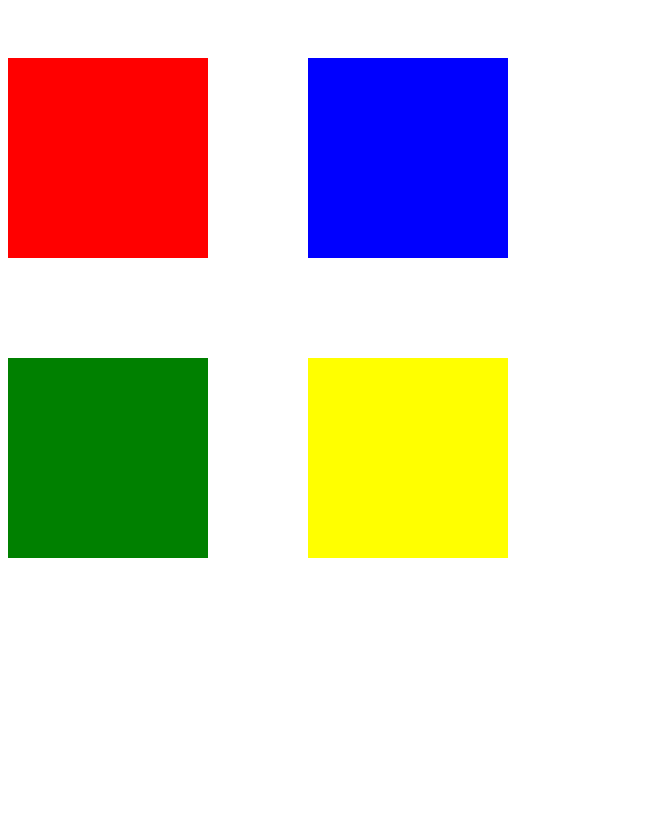
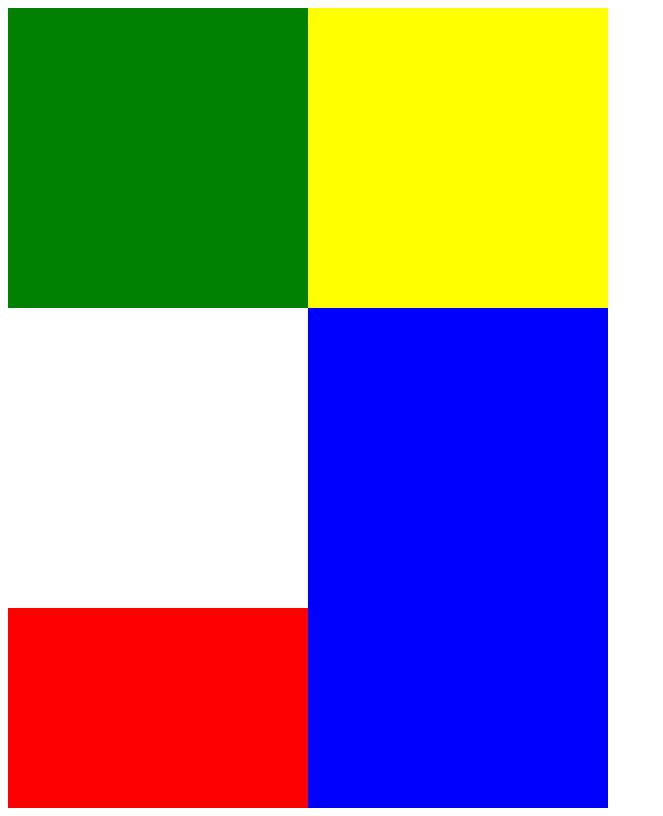
Before and after one commit to ClaudioFritzen/frontend, a plain HTML site: page grid/index.html in a window 1280 px wide. Shown: the whole page, without its empty margins (0-663 px from the left). Drawn offline with Linux system fonts and the light colour scheme.

Commit message:
aprendemos sobre grid area e nomealas

```diff
--- a/grid/style.css
+++ b/grid/style.css
@@ -4,34 +4,36 @@
 
     display: grid;
     grid-template-columns: 300px 300px;
-    grid-template-rows: 300px 300px;
-
-    align-items: center;
-    justify-content: start;
-
+    grid-template-rows: 300px 300px 200px;
+    grid-template-areas: "green yellow" "pink blue" "red blue";
 
 
 
 }
 
 div{
-    height: 200px;
-    width: 200px;
+    /* height: 200px;
+    width: 200px; */
 }
 
 .red{
     background-color: red;
+    grid-area: red;
+
 
 }
 .blue{
     background-color: blue;
+    grid-area: blue;
 
 }
 .green{
     background-color: green;
+    grid-area: green;
 
 }
 .yellow{
     background-color: yellow;
+    grid-area: yellow;
 
 }
```
